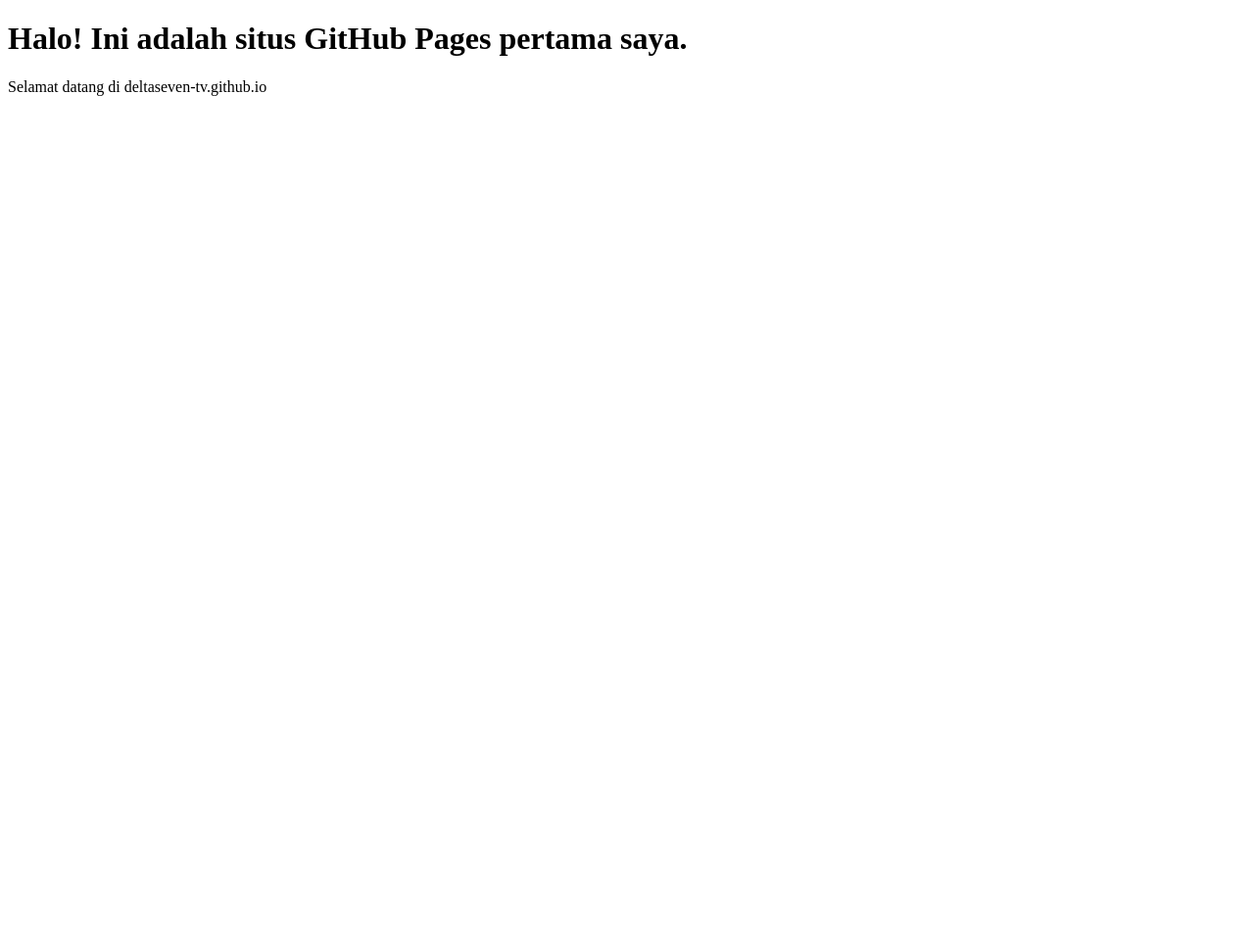
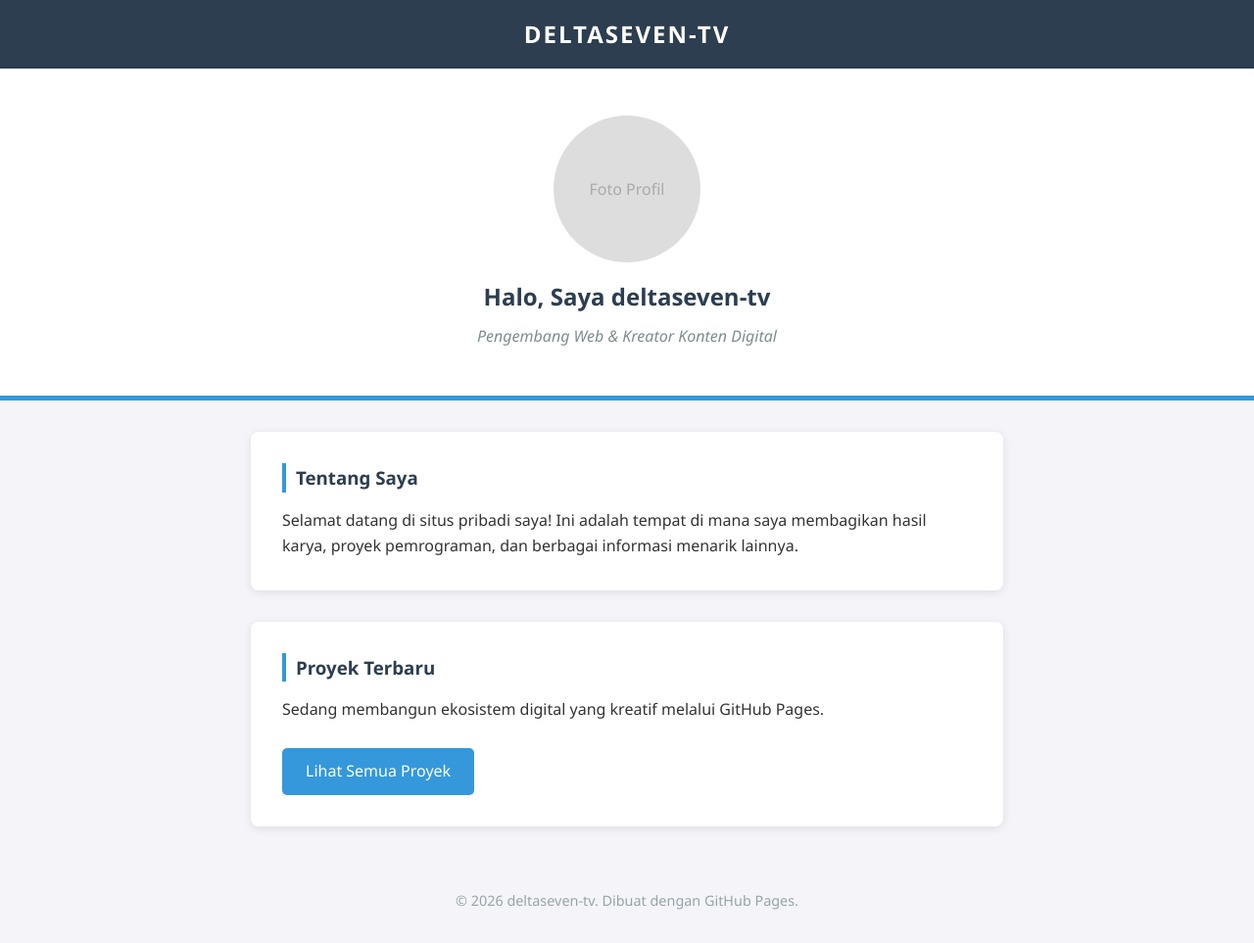
Before and after one commit to deltaseven-tv/deltaseven-tv.github.io, a plain HTML site: page index.html in a window 1280 px wide. Shown: the whole page at 98% size. Before the commit the page ends 800 px from the top, so only its background shows below. Drawn offline with Linux system fonts and the light colour scheme.

Commit message:
Update index.html

```diff
--- a/index.html
+++ b/index.html
@@ -2,10 +2,63 @@
 <html lang="id">
 <head>
     <meta charset="UTF-8">
-    <title>Website deltaseven-tv</title>
+    <meta name="viewport" content="width=device-width, initial-scale=1.0">
+    <title>deltaseven-tv | Portofolio</title>
+    <style>
+        * { margin: 0; padding: 0; box-sizing: border-box; }
+        body { font-family: 'Segoe UI', Tahoma, Geneva, Verdana, sans-serif; line-height: 1.6; color: #333; background-color: #f4f4f9; }
+
+        /* Navigasi */
+        nav { background: #2c3e50; color: #fff; padding: 1rem; text-align: center; position: sticky; top: 0; }
+        nav h1 { font-size: 1.5rem; letter-spacing: 2px; }
+
+        /* Header / Profil */
+        header { background: #fff; padding: 3rem 1rem; text-align: center; border-bottom: 5px solid #3498db; }
+        .profile-img { width: 150px; height: 150px; border-radius: 50%; background: #ddd; margin-bottom: 1rem; object-fit: cover; }
+        header h2 { color: #2c3e50; margin-bottom: 0.5rem; }
+        header p { color: #7f8c8d; font-style: italic; }
+
+        /* Konten Utama */
+        .container { max-width: 800px; margin: 2rem auto; padding: 0 1rem; }
+        section { background: #fff; padding: 2rem; border-radius: 8px; box-shadow: 0 2px 10px rgba(0,0,0,0.1); margin-bottom: 2rem; }
+        h3 { border-left: 4px solid #3498db; padding-left: 10px; margin-bottom: 1rem; color: #2c3e50; }
+
+        /* Link & Tombol */
+        .btn { display: inline-block; background: #3498db; color: #fff; padding: 0.7rem 1.5rem; text-decoration: none; border-radius: 5px; transition: 0.3s; }
+        .btn:hover { background: #2980b9; }
+
+        footer { text-align: center; padding: 2rem; color: #95a5a6; font-size: 0.9rem; }
+    </style>
 </head>
 <body>
-    <h1>Halo! Ini adalah situs GitHub Pages pertama saya.</h1>
-    <p>Selamat datang di deltaseven-tv.github.io</p>
+
+    <nav>
+        <h1>DELTASEVEN-TV</h1>
+    </nav>
+
+    <header>
+        <div class="profile-img" style="display: inline-block; line-height: 150px; color: #aaa;">Foto Profil</div>
+        <h2>Halo, Saya deltaseven-tv</h2>
+        <p>Pengembang Web & Kreator Konten Digital</p>
+    </header>
+
+    <div class="container">
+        <section>
+            <h3>Tentang Saya</h3>
+            <p>Selamat datang di situs pribadi saya! Ini adalah tempat di mana saya membagikan hasil karya, proyek pemrograman, dan berbagai informasi menarik lainnya.</p>
+        </section>
+
+        <section>
+            <h3>Proyek Terbaru</h3>
+            <p>Sedang membangun ekosistem digital yang kreatif melalui GitHub Pages.</p>
+            <br>
+            <a href="#" class="btn">Lihat Semua Proyek</a>
+        </section>
+    </div>
+
+    <footer>
+        &copy; 2026 deltaseven-tv. Dibuat dengan GitHub Pages.
+    </footer>
+
 </body>
 </html>
```
